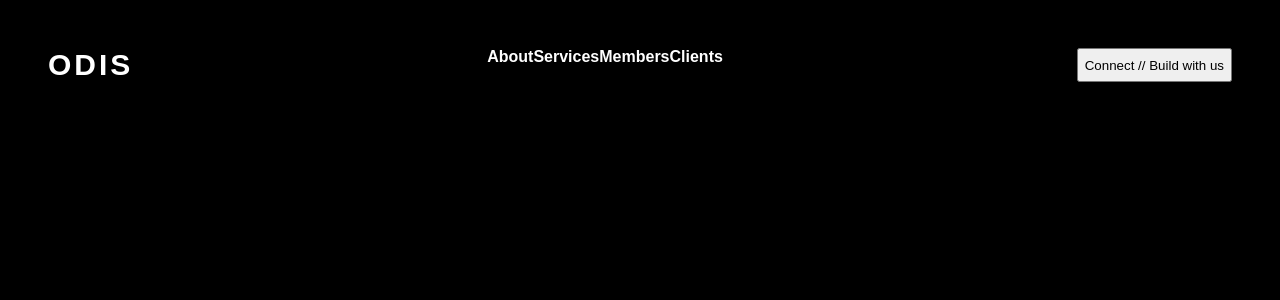
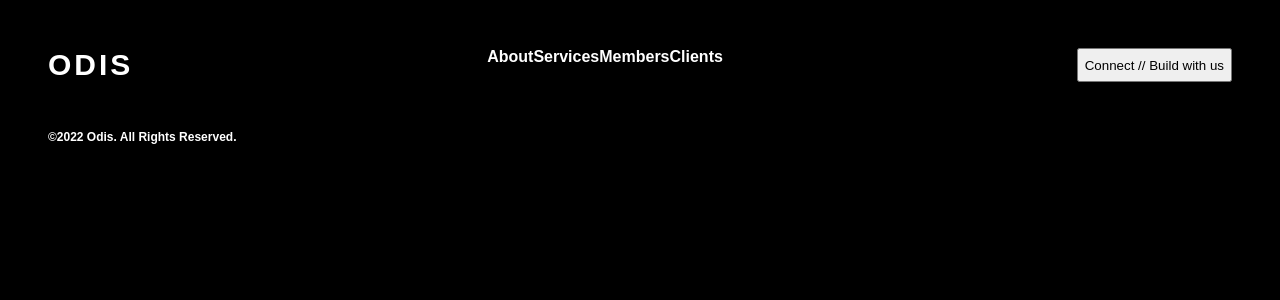
Before and after one commit to smolboydiamonds/smolquants-landing, a React (Create React App) app: page /#/ in a window 1280 px wide. Shown: the top 300 px of the page. Built offline with nearby package versions, Linux system fonts and the light colour scheme.

Commit message:
create Footer

```diff
--- a/src/pages/Home.tsx
+++ b/src/pages/Home.tsx
@@ -9,10 +9,30 @@ const PageWrapper = styled.div`
   width: 100%;
 `
 
+const Footer = styled.footer`
+  display: flex;
+  flex-direction: row;
+  margin: 48px;
+  justify-content: space-between;
+`
+
+const Copyright = styled.div`
+  font-size: 12px;
+  margin-right: auto;
+  font-family: 'Lexend-Deca', sans-serif;
+  font-weight: 600;
+`
+
+const SocialMediaContainer = styled.div``
+
 function Home() {
   return (
     <PageWrapper>
       <Header />
+      <Footer>
+        <Copyright>©2022 Odis. All Rights Reserved.</Copyright>
+        <SocialMediaContainer></SocialMediaContainer>
+      </Footer>
     </PageWrapper>
   )
 }
```
